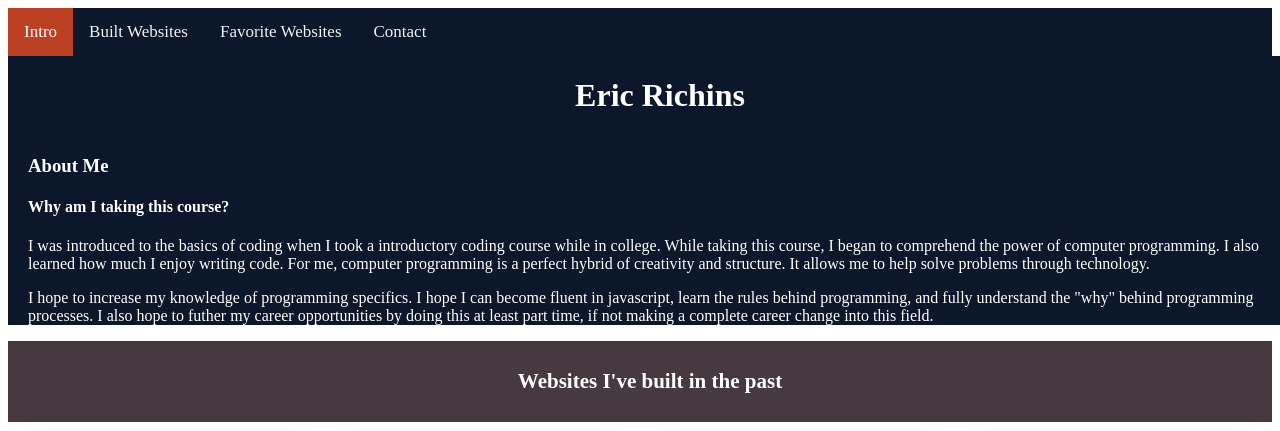
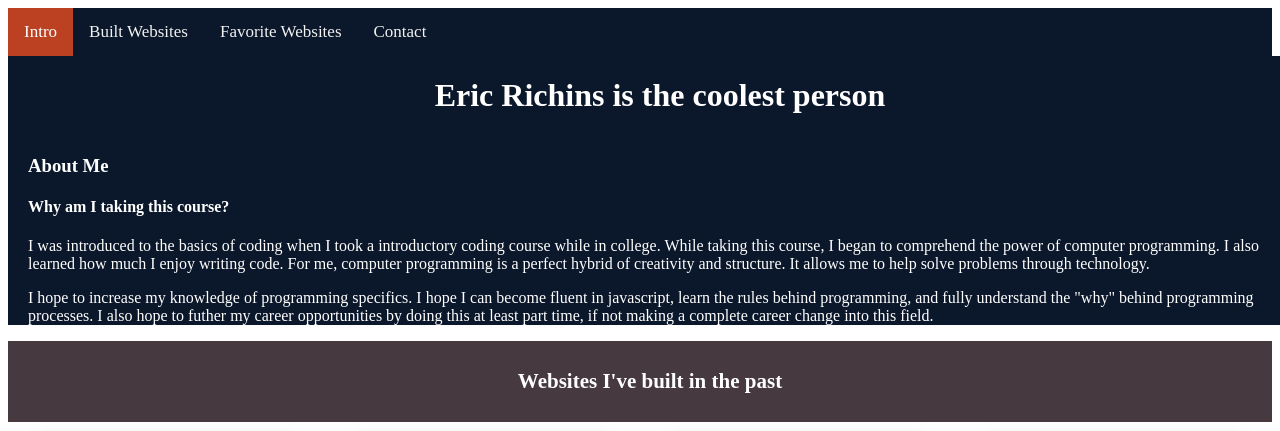
Before and after one commit to ericrichins9/personal-website-demo, a plain HTML site: page index.html in a window 1280 px wide. Shown: the top 431 px of the page. Drawn offline with Linux system fonts and the light colour scheme.

Commit message:
added 'collest person'

```diff
--- a/index.html
+++ b/index.html
@@ -24,7 +24,7 @@
     <div class="intro">
         <div class="intro-header">
                 <!-- <img src="file:///Users/ericrichins/Desktop/DSC_0984%202.jpg" alt="Me and Michelle" width="178px" height="151px"> -->
-            <h1>Eric Richins</h1>
+            <h1>Eric Richins is the coolest person</h1>
         </div>
 
             <h3>About Me</h3>
```
